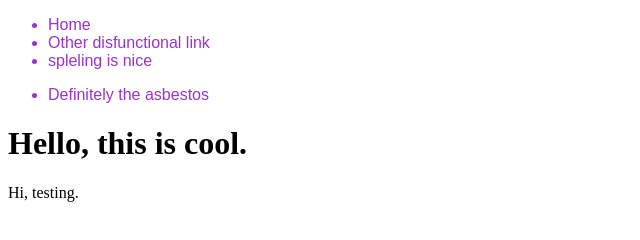
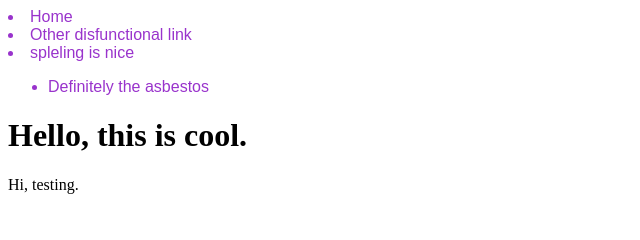
Before and after one commit to atikinf/atikinf.github.io, a plain HTML site: page index.html in a window 1280 px wide. Shown: the whole page, without its empty margins (0-640 px from the left). Drawn offline with Linux system fonts and the light colour scheme.

Commit message:
Update index.html

```diff
--- a/index.html
+++ b/index.html
@@ -9,7 +9,7 @@
 	</head>
 	<body>
 		<div class = "topper">
-			<ul>
+			<ul1>
 				<li>Home</li>
 				<li>Other disfunctional link</li>
 				<li>spleling is nice</li>
@@ -17,7 +17,7 @@
 			</ul>
 			<ul>
 				<li>Definitely the asbestos</li>
-			</ul>
+			</ul2>
 		</div>
 
 		<!--	<a href = "https://youtu.be/dQw4w9WgXcQ?t=43s">
```
